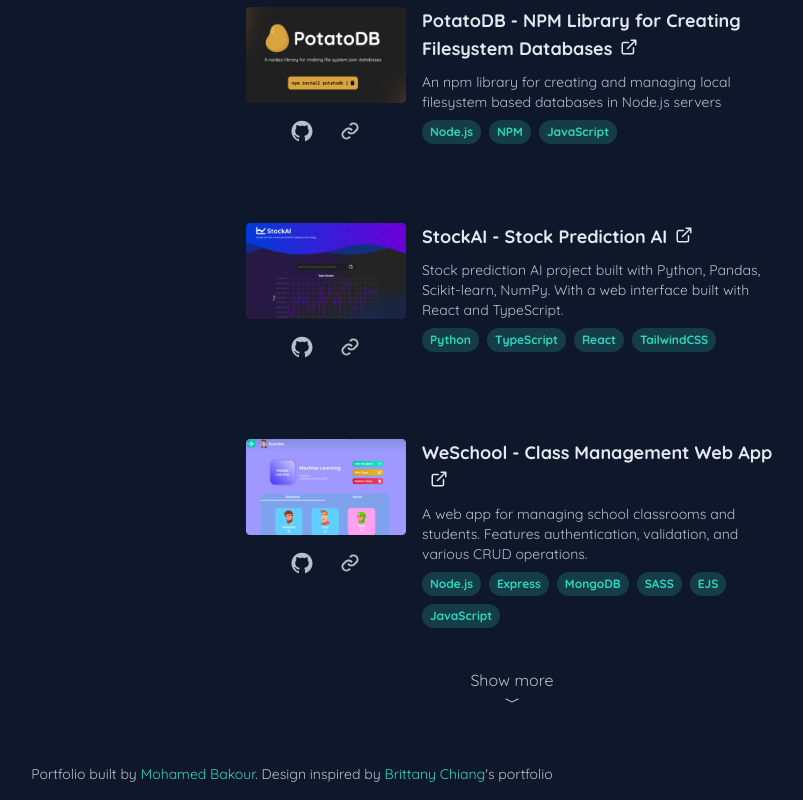
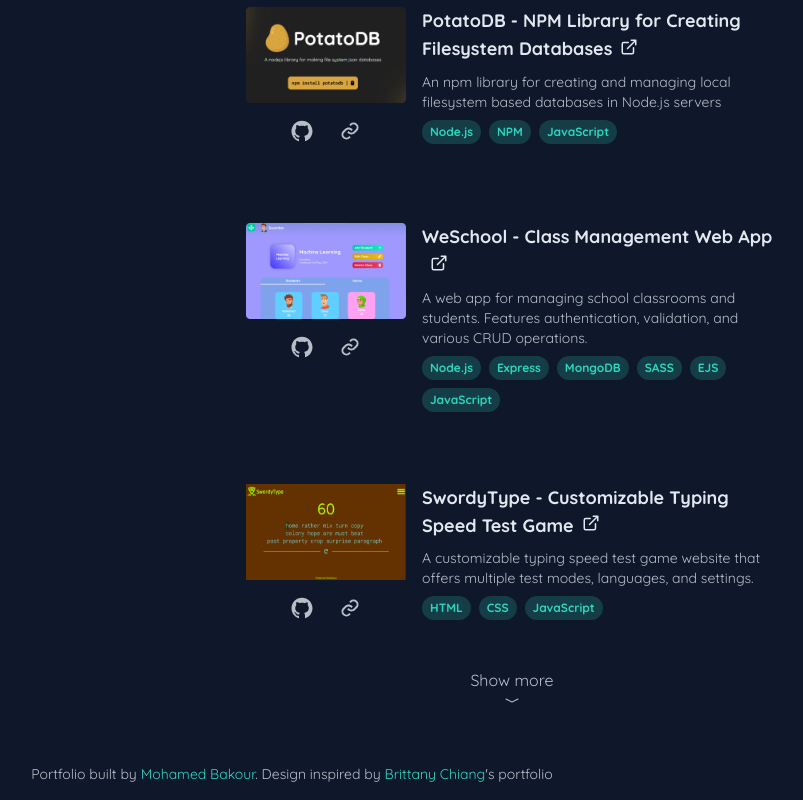
Before and after one commit to MoBakour/portfolio, a React (Vite) app: page / in a window 1280 px wide. Shown: the part 2733-3533 px from the top of the page, without its empty margins (348-1151 px from the left). Built offline with nearby package versions, Linux system fonts and the light colour scheme.

Commit message:
remove incomplete project

```diff
--- a/src/sections/Projects.tsx
+++ b/src/sections/Projects.tsx
@@ -70,15 +70,15 @@
         link: "https://potatodb.onrender.com",
         stack: [Techs.NODE, Techs.NPM, Techs.JAVASCRIPT],
     },
-	{
-		title: "StockAI - Stock Prediction AI",
-		description:
-			"Stock prediction AI project built with Python, Pandas, Scikit-learn, NumPy. With a web interface built with React and TypeScript.",
-		image: StockAIThumbnail,
-		repo: "https://github.com/MoBakour/stockai-interface",
-		link: "https://stock-ai.netlify.app",
-		stack: [Techs.PYTHON, Techs.TYPESCRIPT, Techs.REACT, Techs.TAILWIND],
-	},
+    // {
+    // 	title: "StockAI - Stock Prediction AI",
+    // 	description:
+    // 		"Stock prediction AI project built with Python, Pandas, Scikit-learn, NumPy. With a web interface built with React and TypeScript.",
+    // 	image: StockAIThumbnail,
+    // 	repo: "https://github.com/MoBakour/stockai-interface",
+    // 	link: "https://stock-ai.netlify.app",
+    // 	stack: [Techs.PYTHON, Techs.TYPESCRIPT, Techs.REACT, Techs.TAILWIND],
+    // },
     {
         title: "WeSchool - Class Management Web App",
         description:
```
Lines whose indentation alone changed are shown as unchanged.
